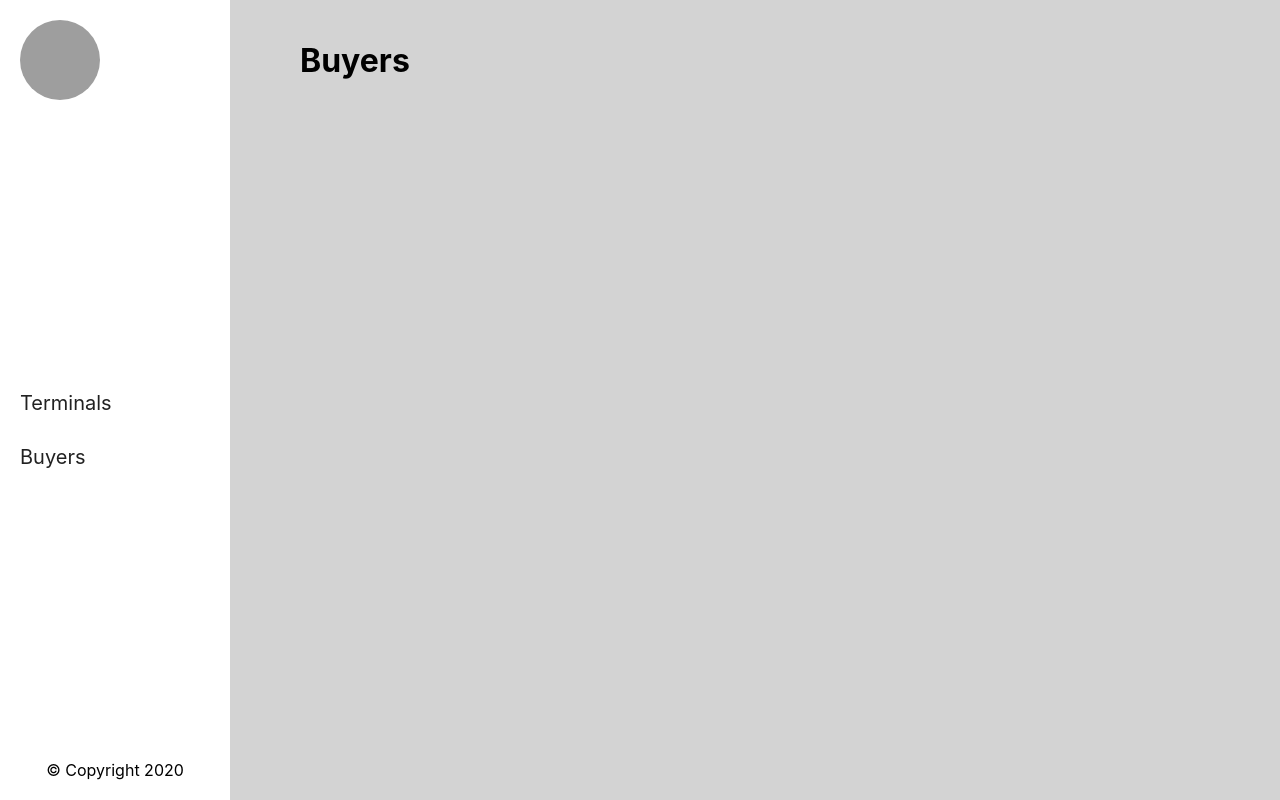
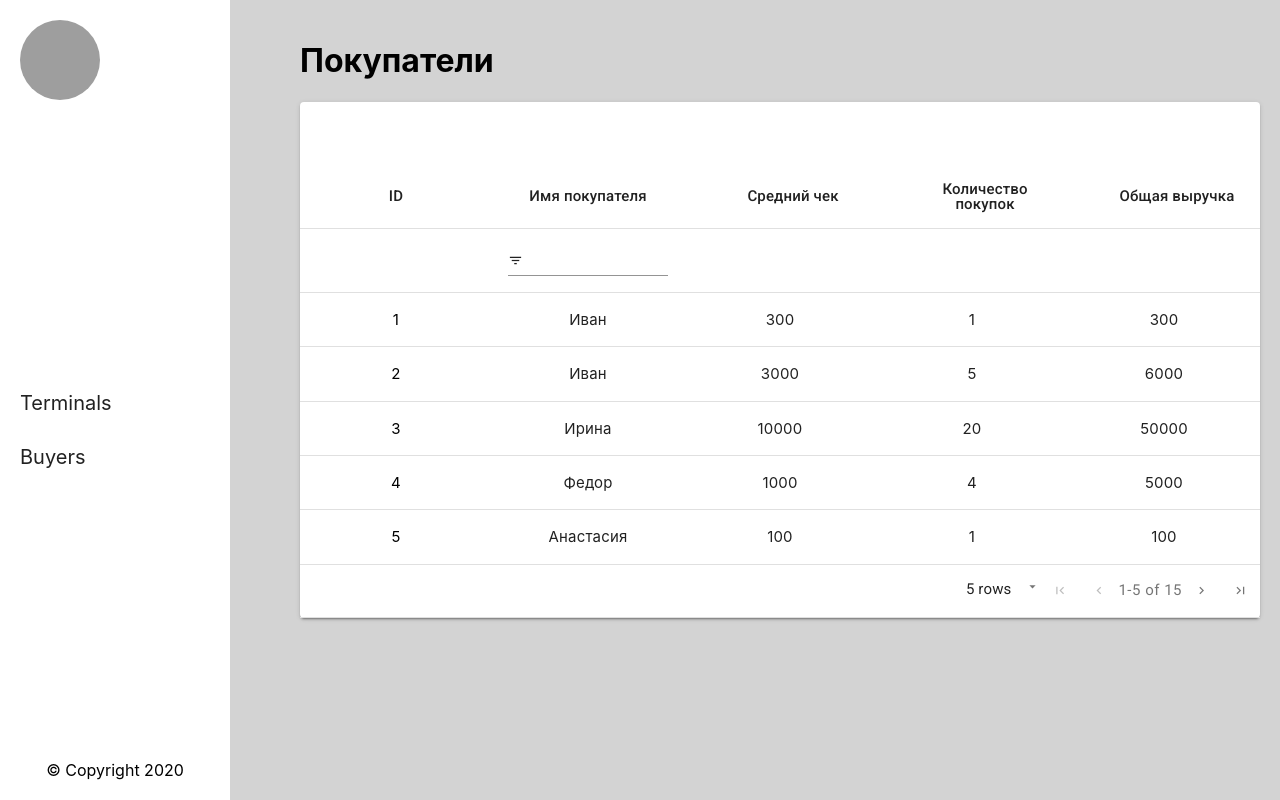
Before and after one commit to mefistodevelop/react-task, a React (Create React App) app: page /buyers in a window 1280 px wide. Built offline with nearby package versions, Linux system fonts and the light colour scheme; grey boxes are pictures that could not be loaded.

Commit message:
feat: add buyers page

```diff
--- a/package.json
+++ b/package.json
@@ -7,6 +7,7 @@
     "@testing-library/jest-dom": "^4.2.4",
     "@testing-library/react": "^9.3.2",
     "@testing-library/user-event": "^7.1.2",
+    "material-table": "^1.68.1",
     "node-sass": "^4.14.1",
     "react": "^16.13.1",
     "react-dom": "^16.13.1",
--- a/public/index.html
+++ b/public/index.html
@@ -5,6 +5,7 @@
   <meta charset="utf-8" />
   <link rel="icon" href="%PUBLIC_URL%/favicon.ico" />
   <link rel="stylesheet" href="https://fonts.googleapis.com/css?family=Roboto:300,400,500,700&display=swap" />
+  <link rel="stylesheet" href="https://fonts.googleapis.com/icon?family=Material+Icons">
   <meta name="viewport" content="width=device-width, initial-scale=1" />
   <meta name="theme-color" content="#000000" />
   <meta name="description" content="Web site created using create-react-app" />
--- a/src/App.js
+++ b/src/App.js
@@ -5,6 +5,8 @@ import { Sidebar } from './components/Sidebar/Sidebar';
 import { Hamburger } from './components/common/Hamburger/Hamburger';
 import { Terminals } from './pages/Terminals/Terminals';
 import { TerminalsState } from './state/TerminalsState';
+import { Buyers } from './pages/Buyers/Buyers';
+import { BuyersState } from './state/BuyersState';
 
 function App() {
   const [isSidebarVisible, setIsVisible] = useState(false);
@@ -16,6 +18,7 @@ function App() {
 
   return (
     <TerminalsState>
+      <BuyersState>
         <div className="App">
           <div className={`App__sidebar-wrapper ${modificator}`}>
             <div className={`App__sidebar`}>
@@ -27,12 +30,12 @@ function App() {
           <main className="App__content">
             <Switch>
               <Route path="/terminals" render={() => <Terminals />} />
-            <Route exact path="/buyers/" render={() => <h1>Buyers</h1>} />
+              <Route exact path="/buyers/" render={() => <Buyers />} />
               <Route path="/buyers/:id" render={() => <h1>concrete buyer</h1>} />
             </Switch>
           </main>
         </div>
-
+      </BuyersState>
     </TerminalsState>
   );
 }
--- /dev/null
+++ b/src/pages/Buyers/Buyers.jsx
@@ -0,0 +1,14 @@
+import React from 'react';
+import './Buyers.scss';
+import { BuyersTable } from './BuyersTable';
+
+export function Buyers() {
+  return (
+    <div className="buyers">
+      <h1>Покупатели</h1>
+      <div className="buyers__table">
+        <BuyersTable />
+      </div>
+    </div>
+  );
+}
--- /dev/null
+++ b/src/pages/Buyers/Buyers.scss
@@ -0,0 +1,43 @@
+.hidePagination {
+
+  >p,
+  >div {
+    font-size: 1.5rem;
+  }
+
+  >p:last-of-type,
+  >div:last-of-type {
+    display: none;
+  }
+}
+
+.toolbarFont {
+
+  >p {
+    display: none
+  }
+
+  >div,
+  span {
+    font-size: 1.5rem;
+  }
+
+  >div:last-of-type {
+    >span {
+      font-size: 1.5rem;
+    }
+  }
+}
+
+.MuiInput-input {
+  font-size: 1.5rem !important;
+}
+
+.table-link {
+  text-decoration: none;
+  color: #000;
+
+  &:hover {
+    color: rgba(0, 0, 0, .5)
+  }
+}
--- /dev/null
+++ b/src/pages/Buyers/BuyersTable.jsx
@@ -0,0 +1,73 @@
+import React from 'react';
+import MaterialTable from 'material-table';
+import { TablePagination } from '@material-ui/core';
+import { Link } from 'react-router-dom';
+import { useBuyers } from '../../state/BuyersState';
+
+export function BuyersTable() {
+  const { buyers } = useBuyers();
+
+  return (
+    <MaterialTable
+      title=""
+      columns={[
+        {
+          title: 'ID',
+          field: 'id',
+          type: 'numeric',
+          filtering: false,
+          sorting: false,
+          render: (rowData) => (
+            <Link className="table-link" to={`/buyers/${rowData.id}`}>
+              {rowData.id}
+            </Link>
+          ),
+        },
+        { title: 'Имя покупателя', field: 'name', sorting: false },
+        {
+          title: 'Средний чек',
+          field: 'averageCheck',
+          type: 'numeric',
+          filtering: false,
+        },
+        {
+          title: 'Количество покупок',
+          field: 'purchasesAmount',
+          type: 'numeric',
+          filtering: false,
+        },
+        {
+          title: 'Общая выручка',
+          field: 'total',
+          type: 'numeric',
+          filtering: false,
+        },
+      ]}
+      data={buyers}
+      options={{
+        search: false,
+        filtering: true,
+        sorting: true,
+        headerStyle: {
+          fontSize: 15,
+          textAlign: 'center',
+        },
+        rowStyle: {
+          fontSize: 15,
+        },
+        cellStyle: {
+          textAlign: 'center',
+        },
+      }}
+      components={{
+        Pagination: (props) => (
+          <TablePagination
+            {...props}
+            rowsPerPageOptions={[5, 10, 15]}
+            className="toolbarFont"
+          />
+        ),
+      }}
+    />
+  );
+}
--- /dev/null
+++ b/src/state/BuyersState.js
@@ -0,0 +1,131 @@
+import React, { useReducer, useContext } from 'react';
+
+const BuyersContext = React.createContext();
+export const useBuyers = () => useContext(BuyersContext);
+
+const initialState = {
+  buyers: [
+    {
+      id: 1,
+      name: 'Иван',
+      averageCheck: 300,
+      purchasesAmount: 1,
+      total: 300,
+    },
+    {
+      id: 2,
+      name: 'Иван',
+      averageCheck: 3000,
+      purchasesAmount: 5,
+      total: 6000,
+    },
+    {
+      id: 3,
+      name: 'Ирина',
+      averageCheck: 10000,
+      purchasesAmount: 20,
+      total: 50000,
+    },
+    {
+      id: 4,
+      name: 'Федор',
+      averageCheck: 1000,
+      purchasesAmount: 4,
+      total: 5000,
+    },
+    {
+      id: 5,
+      name: 'Анастасия',
+      averageCheck: 100,
+      purchasesAmount: 1,
+      total: 100,
+    },
+    {
+      id: 6,
+      name: 'Юлия',
+      averageCheck: 6787,
+      purchasesAmount: 10,
+      total: 1567600,
+    },
+    {
+      id: 7,
+      name: 'Егор',
+      averageCheck: 588,
+      purchasesAmount: 9,
+      total: 67879,
+    },
+    {
+      id: 8,
+      name: 'Федор',
+      averageCheck: 123,
+      purchasesAmount: 11,
+      total: 1012310,
+    },
+    {
+      id: 9,
+      name: 'Михаил',
+      averageCheck: 231,
+      purchasesAmount: 11,
+      total: 101230,
+    },
+    {
+      id: 10,
+      name: 'Елена',
+      averageCheck: 2131,
+      purchasesAmount: 11,
+      total: 1123100,
+    },
+    {
+      id: 11,
+      name: 'Иван',
+      averageCheck: 102,
+      purchasesAmount: 3,
+      total: 302,
+    },
+    {
+      id: 12,
+      name: 'Анна',
+      averageCheck: 12334,
+      purchasesAmount: 6,
+      total: 1242124,
+    },
+    {
+      id: 13,
+      name: 'Михаил',
+      averageCheck: 5000,
+      purchasesAmount: 4,
+      total: 20000,
+    },
+    {
+      id: 14,
+      name: 'Анна',
+      averageCheck: 100,
+      purchasesAmount: 1,
+      total: 100,
+    },
+    {
+      id: 15,
+      name: 'Анастасия',
+      averageCheck: 1000,
+      purchasesAmount: 10,
+      total: 8000,
+    },
+  ],
+};
+
+const reducer = (state, action) => {
+  switch (action.type) {
+    default:
+      return state;
+  }
+};
+
+export function BuyersState({ children }) {
+  const [state] = useReducer(reducer, initialState);
+
+  return (
+    <BuyersContext.Provider value={{ buyers: state.buyers }}>
+      {children}
+    </BuyersContext.Provider>
+  );
+}
```
Also changed, not shown: 1 other file (tests, documents, lock files or other folders). Lines whose indentation alone changed are shown as unchanged.
